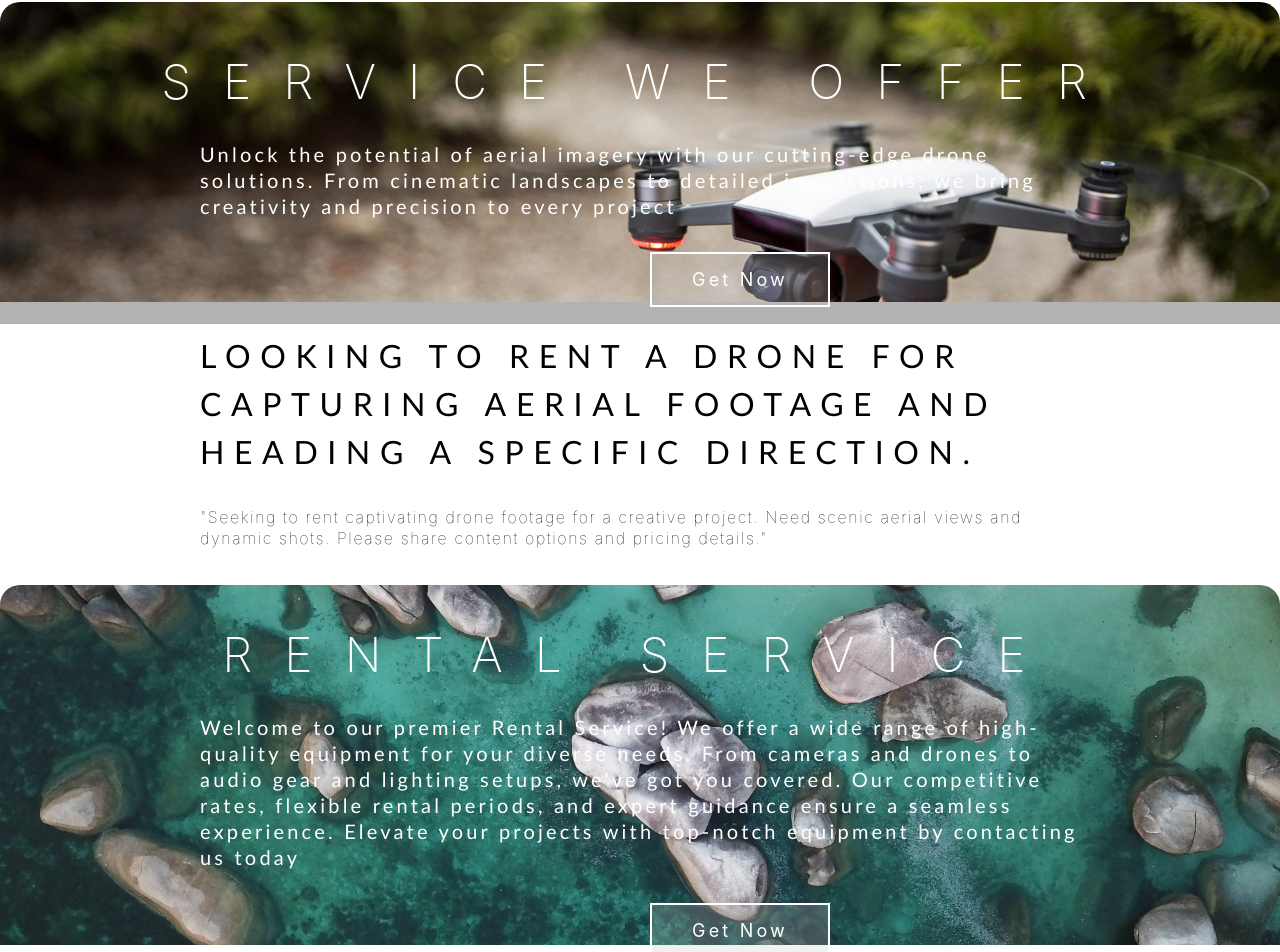
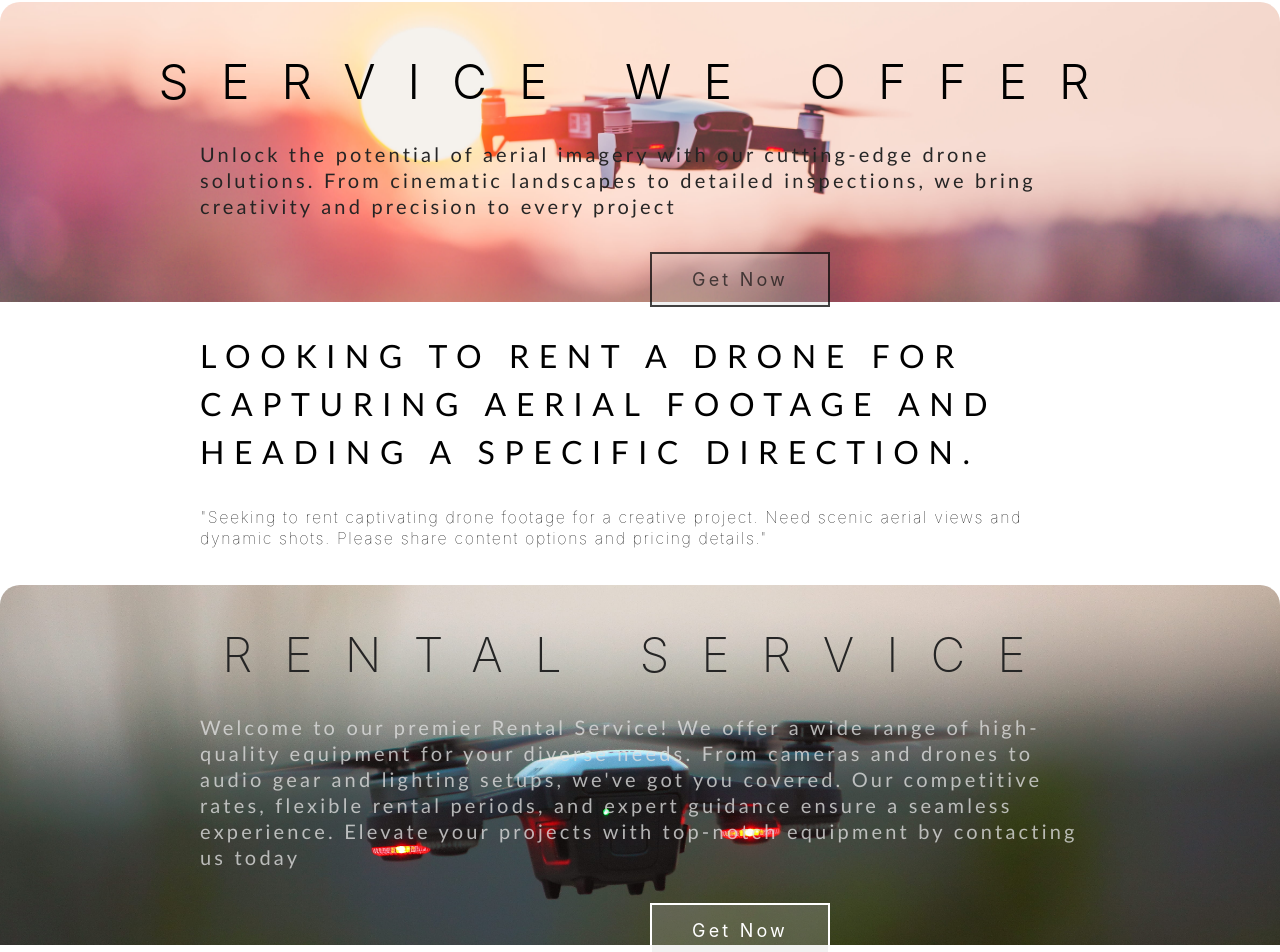
Before and after one commit to Gokulkannan3/droneage, a React (Create React App) app: page / in a window 1280 px wide. Shown: the part 892-1844 px from the top of the page. Built offline with nearby package versions, Linux system fonts and the light colour scheme.

Commit message:
Service Content

```diff
--- a/src/components/Navbar/Navbar.css
+++ b/src/components/Navbar/Navbar.css
@@ -9,6 +9,19 @@
     z-index: 5;
     top:0%;
     left:0%;
+}
+.nav-main.fixed{
+    position:fixed;
+
+    align-items: center;
+    margin-right: 0px;
+    font-size: 15px;
+    width:100%;
+    max-height:70px;
+    top:0%;
+    left:0%;
+    background-color: rgba(55, 55, 55, 0.5) ;
+    backdrop-filter: blur(3px);
 }
 .navbar{
     align-items: center;
@@ -23,6 +36,7 @@
     float:left;
     margin-top:-5px;
 }
+
 .logo-img .img-nav{
     margin-left: -200px;
     display:flex;
@@ -44,7 +58,7 @@
 
 .logo-img form{
     margin-left:50px;
-    margin-top: 10px;
+    margin-top: 2px;
     display:flex;
     float:left;
 
@@ -70,6 +84,7 @@
 
 }
 .nav-right{
+    margin-top:-5px;
     display:flex;
     float:right;
 
--- a/src/components/Navbar/Navbar.jsx
+++ b/src/components/Navbar/Navbar.jsx
@@ -1,11 +1,27 @@
-import React from 'react'
+import React,{useState} from 'react'
 import {Link} from 'react-router-dom'
 import './Navbar.css'
 const Navbar = ()=>{
     var User = null;
 
+    const [fix,setFix] = useState(false)
+
+    function setFixedSidebar(){
+
+        if(window.scrollY >=400){
+            setFix(true)
+        }
+        else{
+            setFix(false)
+        }
+    }
+
+    window.addEventListener("scroll",setFixedSidebar)
+
+
+
     return (
-        <nav className='nav-main'>
+        <nav className={fix ? 'nav-main fixed':'nav-main'}>
             <div className='navbar'>
                 <div className='logo-img'>
                     <Link to='/' className='img-nav'>
--- a/src/page/Home/Home.css
+++ b/src/page/Home/Home.css
@@ -51,58 +51,44 @@
     line-height: 130%;
     letter-spacing: 0.1rem;
 }
-.Card-details{
+.DroneCard-Content .Card-details{
     align-items:center;
     justify-content: center;
     padding:150px;
     border-radius:20px 20px 0 0;
-    background-image: url(../../assets/bg6.jpg);
+    background-image: url(../../assets/bg8.jpg);
     background-position:center;
     background-size:100%;
-    z-index:-1;
+    z-index:-10000;
     font-size:3rem;
     line-height: 5rem;
     color:white;
+    background-color: black;
 
 }
 
-
-.Card-details::after{
-    content:'';
-    position: absolute;
-    left:0;
-    margin-top: -131px;
-    height: 37.8%;
-    border-radius: 20px 20px 0 0;
-    width: 100%;
-    background-color: rgb(0, 0, 0);
-    opacity:.3;
-    z-index:-10;
-}
-.Card-details2{
-    z-index:50;
-}
 .Card-details2 h2{
     margin-top: -250px;
     font-size: 3rem;
     align-items: center;
     text-align: center;
-    font-weight: 200;
+    font-weight: 300;
     text-transform: uppercase;
     letter-spacing: 2rem;
-    color:white;
+    color:rgb(0, 0, 0);
+    z-index:999999;
 }
 
 .Card-details2 p{
     margin-top:-10px;
-    font-weight:lighter;
+    font-weight:0;
     font-family:  'Gill Sans MT', Calibri, 'Trebuchet MS', sans-serif;
     font-size: 20px;
     padding-left:200px;
     padding-right: 200px;
     line-height: 130%;
     letter-spacing: 0.2rem;
-    color:white;
+    color:rgba(35, 35, 35, 0.986);
     margin-bottom: 50px;
 
 }
@@ -114,8 +100,8 @@
     letter-spacing: .2rem;
     margin-left:650px;
     padding:15px 40px;
-    border:2px solid #ffffff;
-    color:white;
+    border:2px solid rgba(0, 0, 0, 0.73);
+    color:rgba(18, 18, 18, 0.714);
     background-color: rgba(195, 195, 195, 0.238);
     text-decoration: none;
     transition: .2s;
@@ -130,7 +116,7 @@
     justify-content: center;
     padding:180px;
     border-radius:20px 20px 0 0;
-    background-image: url(../../assets/bg5.jpg);
+    background-image: url(../../assets/bg7.jpg);
     background-position:center;
     background-size:100%;
     z-index:-1;
@@ -161,7 +147,7 @@
     font-weight: 200;
     text-transform: uppercase;
     letter-spacing: 2rem;
-    color:white;
+    color:rgb(37, 37, 37);
 }
 
 .Card-details3 p{
@@ -173,7 +159,7 @@
     padding-right: 200px;
     line-height: 130%;
     letter-spacing: 0.2rem;
-    color:white;
+    color:rgba(224, 224, 224, 0.778);
     margin-bottom: 50px;
 
 }
--- a/src/page/Home/Home.jsx
+++ b/src/page/Home/Home.jsx
@@ -13,7 +13,7 @@ const Home = ()=>{
         {url:img4},
     ];
     const containerStyles = {
-        width:'1536px',
+        width:'1520px',
         height:'600px',
         margin:'0 auto',
     };
@@ -36,9 +36,10 @@ const Home = ()=>{
                         <p>Experience innovation soaring through the skies. Our expert drone services provide dynamic aerial photography and videography, turning ordinary scenes into extraordinary memories.</p>
                     </div>
                     <div className="Card-details">
+                    </div>
 
-                    </div>
-                    <div className="Card-details2">
+
+                   <div className="Card-details2">
                         <h2>Service We Offer</h2>
                         <p>Unlock the potential of aerial imagery with our cutting-edge drone solutions. From cinematic landscapes to detailed inspections, we bring creativity and precision to every project</p>
                         <a href='/' className="btn-card">Get Now</a>
@@ -64,6 +65,14 @@ const Home = ()=>{
                 </div>
             </div>
 
+            <div className="footer">
+                <div className="footer-content">
+                    <div className="footer-left">
+
+                    </div>
+                </div>
+            </div>
+
 
         </div>
     )
```
Also changed, not shown: src/assets/bg7.jpg (added), src/assets/bg8.jpg (added).
